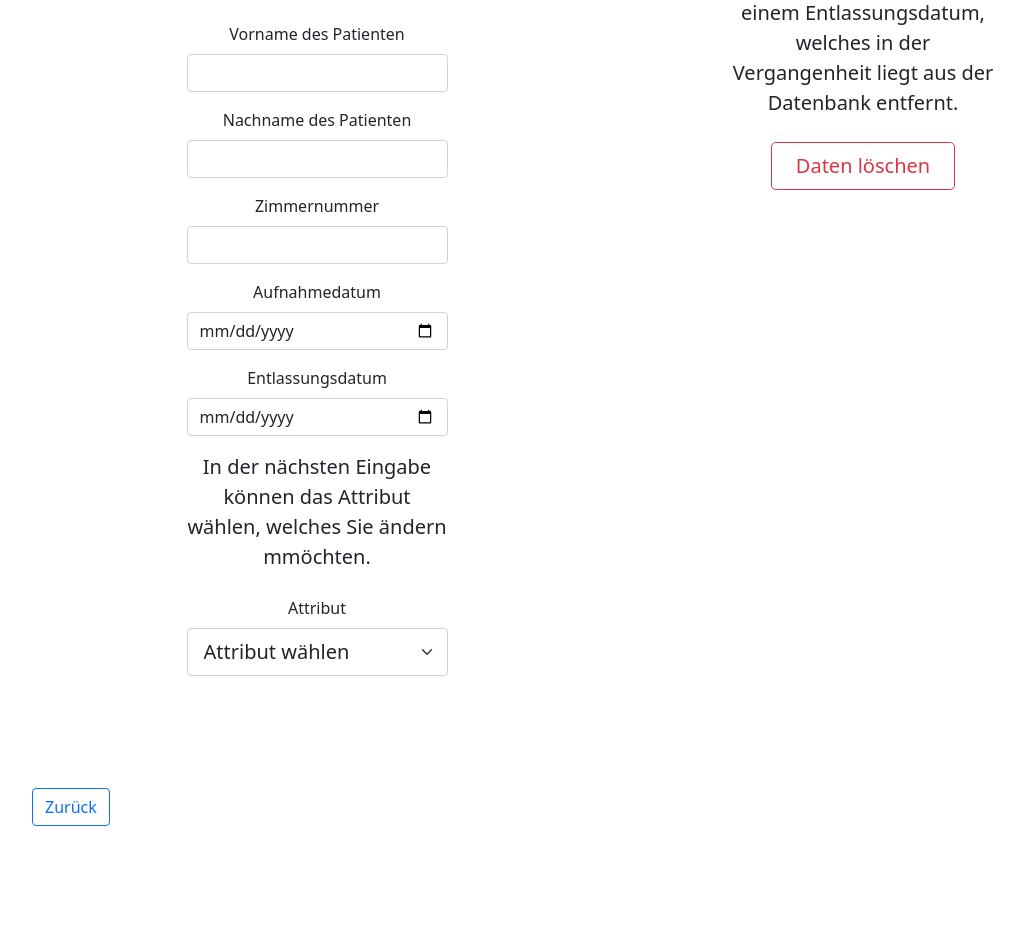
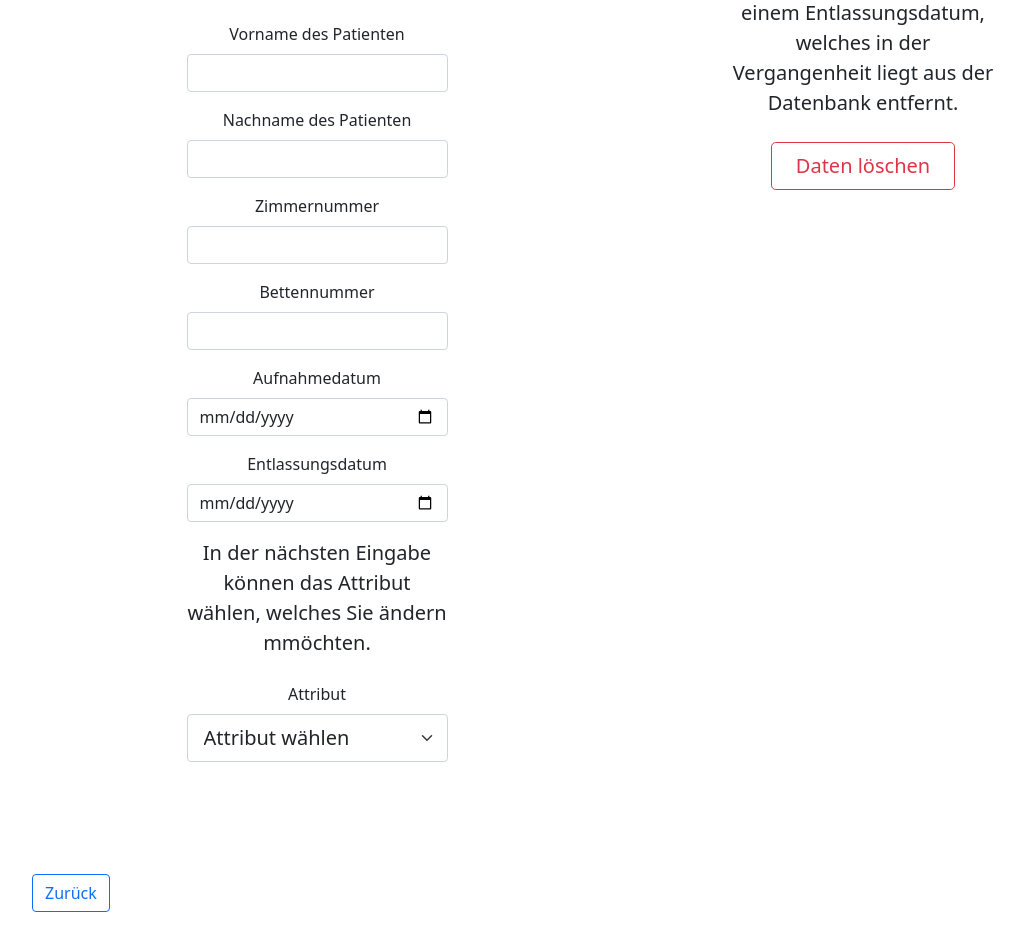
Before and after one commit to WoSimon/ATOS, a PHP site: the page made by ATOS Projekt/Admin Seite/HTML/adminDaten.php in a window 1280 px wide. Shown: the part 510-1446 px from the top of the page, without its empty margins (50-1074 px from the left). Before the commit the page ends 1336 px from the top, so only its background shows below. Run offline with PHP 8.4, Linux system fonts and the light colour scheme; data that the repository does not hold is empty.

Commit message:
Ändern der Bettennummer über das Adminportal ist nun möglich

```diff
--- a/ATOS Projekt/Admin Seite/HTML/adminDaten.php
+++ b/ATOS Projekt/Admin Seite/HTML/adminDaten.php
@@ -57,11 +57,23 @@
 
             if (attribut == "zimmer"){
                 document.getElementById("zimmernummerNeu").style.display = "block";
-                document.getElementById("zimmer").required = true;
+                document.getElementById("zimmerNeu").required = true;
+
+                document.getElementById("bettennummerNeu").style.display = "none";
+                document.getElementById("bettNeu").required = false;
             }
-            else{
+            else if (attribut == "bett"){
+                document.getElementById("bettennummerNeu").style.display = "block";
+                document.getElementById("bettNeu").required = true;
+
                 document.getElementById("zimmernummerNeu").style.display = "none";
-                document.getElementById("zimmer").required = false;
+                document.getElementById("zimmerNeu").required = false;
+            }
+            else if (attribut == "Attribut wählen"){
+                document.getElementById("zimmernummerNeu").style.display = "none";
+                document.getElementById("zimmerNeu").required = false;
+                document.getElementById("bettennummerNeu").style.display = "none";
+                document.getElementById("bettNeu").required = false;
             }
         }
 
@@ -123,6 +135,10 @@
                                         <input class="form-control" name="zimmer" type="number" id="zimmer" required>
                                     </div>
                                     <div class="mb-3">
+                                        <label for="bett" class="form-label">Bettennummer</label>
+                                        <input class="form-control" name="bett" type="number" id="bett" required>
+                                    </div>
+                                    <div class="mb-3">
                                         <label for="aufnahme" class="form-label">Aufnahmedatum</label>
                                         <input class="form-control" name="aufnahme" type="date" id="aufnahme" required>
                                     </div>
@@ -136,13 +152,22 @@
                                         <select class="form-select form-select-lg mb-3" aria-label=".form-select-lg example" onchange="zeigeÄndern()" id="ändern" name="ändern" required>
                                         <option selected>Attribut wählen</option>
                                         <option value="zimmer">Zimmernummer</option>
+                                        <option value="bett">Bettennummer</option>
                                         </select>
                                     </div>
                                     <div id="zimmernummerNeu" style="display:none">
                                         <p class="lead mb-4">Jetzt bitte den neuen Wert eingeben.</p>
                                         <div class="mb-3">
                                             <label for="zimmer" class="form-label">Zimmernummer</label>
-                                        <input class="form-control" type="number" id="zimmer" name="zimmerNeu">
+                                            <input class="form-control" type="number" id="zimmerNeu" name="zimmerNeu">
+                                        </div>
+                                        <button type="submit" name="submit" class="btn btn-outline-warning btn-lg px-4">Daten ändern</button>
+                                    </div>
+                                    <div id="bettennummerNeu" style="display:none">
+                                        <p class="lead mb-4">Jetzt bitte den neuen Wert eingeben.</p>
+                                        <div class="mb-3">
+                                            <label for="bett" class="form-label">Bettennummer</label>
+                                            <input class="form-control" type="number" id="bettNeu" name="bettNeu">
                                         </div>
                                         <button type="submit" name="submit" class="btn btn-outline-warning btn-lg px-4">Daten ändern</button>
                                     </div>
```
Also changed, not shown: ATOS Projekt/Admin Seite/PHP/datenÄndern.php (+24 -2 lines). Lines whose indentation alone changed are shown as unchanged.
